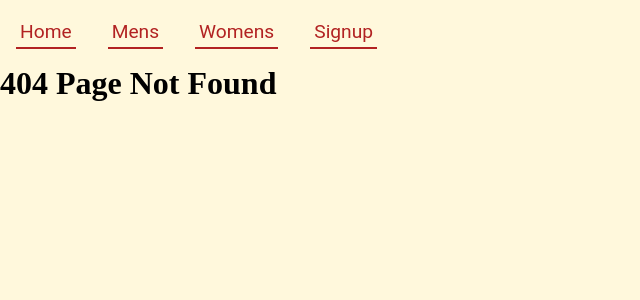
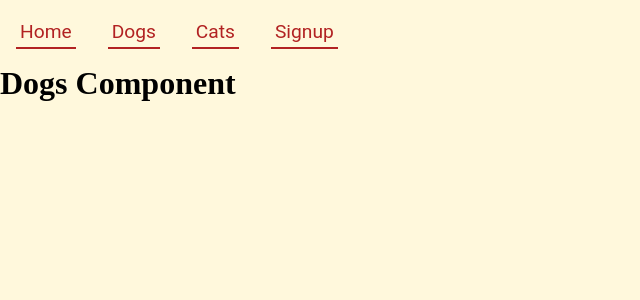
Before and after one commit to wowjimmyparrish/React-Project-2, a React (Create React App) app: page /dogs in a window 1280 px wide. Before the commit this address had no page. Shown: the top 300 px of the page, without its empty margins (0-640 px from the left). Built offline with nearby package versions, Linux system fonts and the light colour scheme.

Commit message:
updated project theme

```diff
--- a/src/App.js
+++ b/src/App.js
@@ -1,7 +1,7 @@
 import { useState } from "react";
 import { Route, Switch } from "react-router-dom";
-import Mens from "./Components/Mens";
-import Womens from "./Components/Womens";
+import Dogs from "./Components/Dogs";
+import Cats from "./Components/Cats";
 import Signup from "./Components/Signup";
 import Home from "./Components/Home";
 import NavBar from "./Components/NavBar";
@@ -16,11 +16,11 @@ function App() {
         <Route exact path="/">
           <Home />
         </Route>
-        <Route path="/mens">
-          <Mens />
+        <Route path="/dogs">
+          <Dogs />
         </Route>
-        <Route path="/womens">
-          <Womens />
+        <Route path="/cats">
+          <Cats />
         </Route>
         <Route path="/signup">
           <Signup />
--- /dev/null
+++ b/src/Components/Cats.js
@@ -0,0 +1,9 @@
+function Cats() {
+  return (
+    <div id="womens">
+      <h1>Cats Component</h1>
+    </div>
+  );
+}
+
+export default Cats;
--- /dev/null
+++ b/src/Components/Dogs.js
@@ -0,0 +1,9 @@
+function Dogs() {
+  return (
+    <div id="mens">
+      <h1>Dogs Component</h1>
+    </div>
+  );
+}
+
+export default Dogs;
--- a/src/Components/Mens.js
+++ /dev/null
@@ -1,9 +0,0 @@
-function Mens() {
-  return (
-    <div id="mens">
-      <h1>Mens Component</h1>
-    </div>
-  );
-}
-
-export default Mens;
--- a/src/Components/NavBar.js
+++ b/src/Components/NavBar.js
@@ -4,8 +4,8 @@ function NavBar() {
   return (
     <nav>
       <Link to="/">Home</Link>
-      <Link to="/mens">Mens</Link>
-      <Link to="/womens">Womens</Link>
+      <Link to="/dogs">Dogs</Link>
+      <Link to="/cats">Cats</Link>
       <Link to="/signup">Signup</Link>
     </nav>
   );
--- a/src/Components/Womens.js
+++ /dev/null
@@ -1,9 +0,0 @@
-function Womens() {
-  return (
-    <div id="womens">
-      <h1>Womens Component</h1>
-    </div>
-  );
-}
-
-export default Womens;
```
